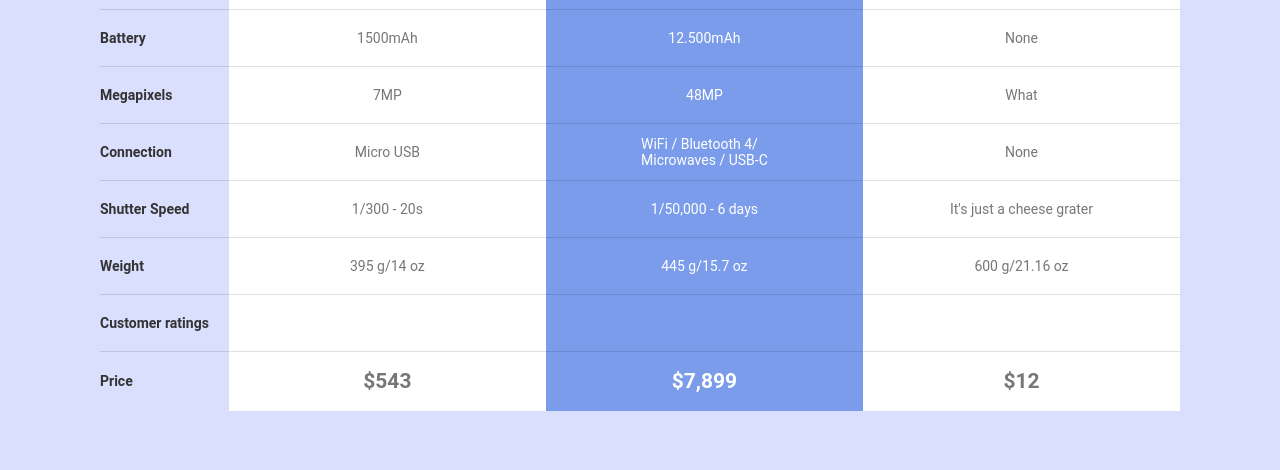
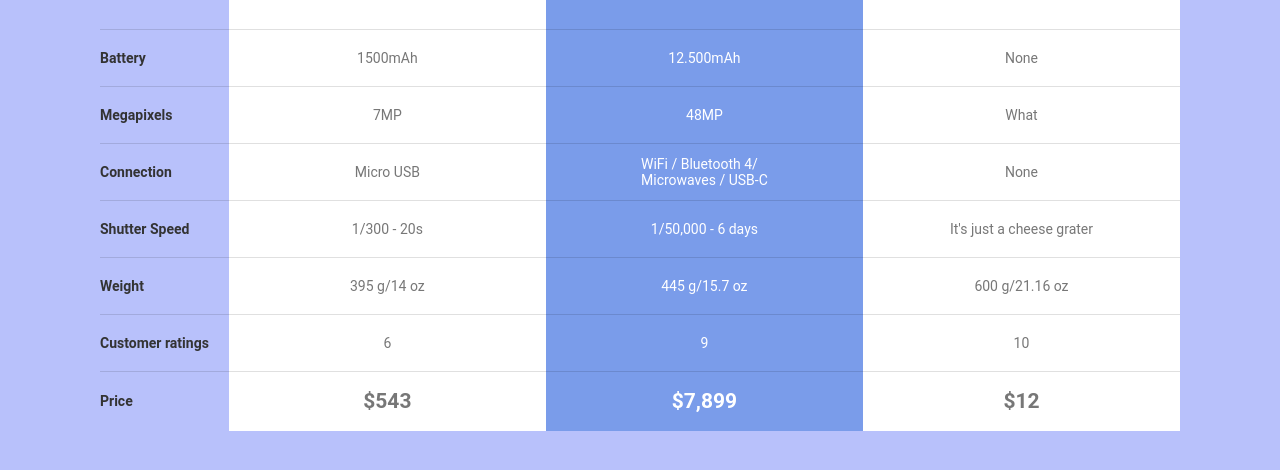
Before and after one commit to SiarheiLupach/Independent, a plain HTML site: page composible table/index.html in a window 1280 px wide. Shown: the part 222-692 px from the top of the page. Drawn offline with Linux system fonts and the light colour scheme.

```diff
--- a/composible table/index.html
+++ b/composible table/index.html
@@ -29,7 +29,7 @@
         <div class="grid-items grid-items-3">Micro USB</div>
         <div class="grid-items grid-items-4">1/300 - 20s</div>
         <div class="grid-items grid-items-5">395 g/14 oz</div>
-        <div class="grid-items grid-items-6"></div>
+        <div class="grid-items grid-items-6">6</div>
         <div class="grid-items price grid-items-7">
             <h2>$543</h2>
         </div>
@@ -44,7 +44,7 @@
         <div class="grid-items blue grid-items-8">WiFi / Bluetooth 4/<br>Microwaves / USB-C</div>
         <div class="grid-items blue grid-items-10">1/50,000 - 6 days</div>
         <div class="grid-items blue grid-items-11">445 g/15.7 oz</div>
-        <div class="grid-items blue grid-items-12"></div>
+        <div class="grid-items blue grid-items-12">9</div>
         <div class="grid-items price blue grid-items-13">
             <h2>$7,899</h2>
         </div>
@@ -58,7 +58,7 @@
         <div class="grid-items grid-items-17">None</div>
         <div class="grid-items grid-items-18">It's just a cheese grater</div>
         <div class="grid-items grid-items-19">600 g/21.16 oz</div>
-        <div class="grid-items grid-items-20"></div>
+        <div class="grid-items grid-items-20">10</div>
         <div class="grid-items grid-items price grid-items-21">
             <h2>$12</h2>
         </div>
--- a/composible table/style.css
+++ b/composible table/style.css
@@ -1,5 +1,5 @@
 body {
-    background-color: #dadffe;
+    background-color: #b8c1fb;
     font-family: Roboto, sans-serif;
     color: #333;
     font-size: 14px;
@@ -8,7 +8,7 @@
 .conteiner {
     margin-left: auto;
     margin-right: auto;
-    padding: 40px;
+    padding: 60px;
     max-width: 1080px;
     display: grid;
     grid-template-columns: auto 1fr 1fr 1fr;
```
